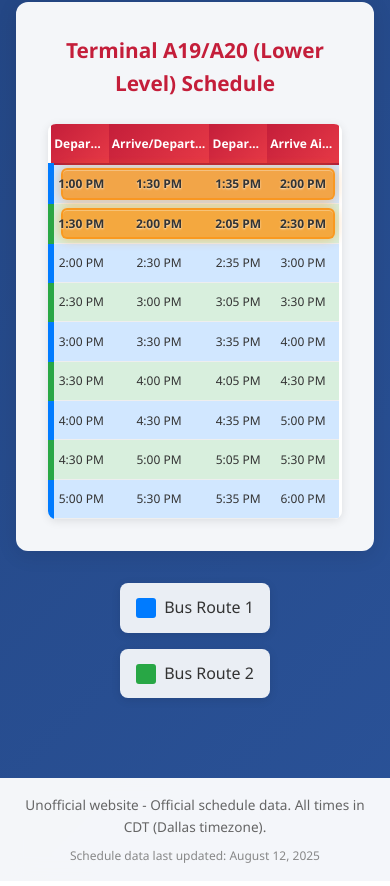
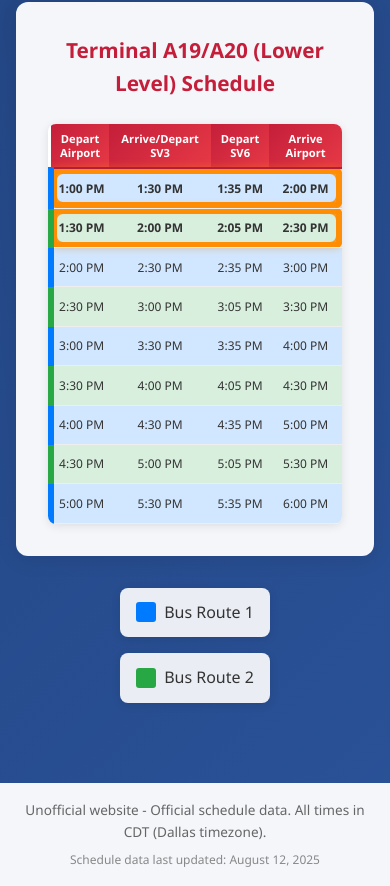
Before and after one commit to Jxck-S/aa-skyview-shuttle, a plain HTML site: page index.html in a window 390 px wide. Shown: the part 1258-2144 px from the top of the page. Drawn offline with Linux system fonts and the light colour scheme.

Commit message:
Replace after with border

```diff
--- a/styles.css
+++ b/styles.css
@@ -600,51 +600,35 @@ input:checked + .slider:before {
     border-left-width: 8px;
 }
 
-/* Active trip highlight - overlays on top of bus colors */
+/* Active trip indicator - inset orange border using box-shadow */
 .schedule-table tr.active-trip {
-    position: relative;
-    /* Keep original background colors visible */
-}
-
-.schedule-table tr.active-trip::after {
-    content: '';
-    position: absolute;
-    top: 8px;
-    left: 16px;
-    right: 16px;
-    bottom: 8px;
-    background: rgba(255, 140, 0, 0.8);
-    border: 2px solid rgba(255, 140, 0, 0.8);
     border-radius: 6px;
-    pointer-events: none;
-    z-index: 1;
     animation: activeTrip 2s ease-in-out infinite alternate;
-    box-shadow: 0 0 12px rgba(255, 140, 0, 0.5),
-                inset 0 1px 0 rgba(255, 255, 255, 0.3);
-    display: table-cell;
-    max-width: 100%;
+    box-shadow: inset 6px 6px 0 0 rgba(255, 140, 0, 0.9),
+                inset -6px -6px 0 0 rgba(255, 140, 0, 0.9),
+                inset 6px -6px 0 0 rgba(255, 140, 0, 0.9),
+                inset -6px 6px 0 0 rgba(255, 140, 0, 0.9);
 }
 
 .schedule-table tr.active-trip td {
-    position: relative;
-    z-index: 2;
     font-weight: 700 !important;
     color: #333 !important;
-    text-shadow: 0 1px 2px rgba(255, 255, 255, 0.8);
 }
 
 @keyframes activeTrip {
     0% {
-        box-shadow: 0 0 8px rgba(255, 140, 0, 0.4),
-                    inset 0 1px 0 rgba(255, 255, 255, 0.2);
-        border-color: rgba(255, 140, 0, 0.6);
-        opacity: 0.8;
+        box-shadow: inset 6px 6px 0 0 rgba(255, 140, 0, 0.7),
+                    inset -6px -6px 0 0 rgba(255, 140, 0, 0.7),
+                    inset 6px -6px 0 0 rgba(255, 140, 0, 0.7),
+                    inset -6px 6px 0 0 rgba(255, 140, 0, 0.7),
+                    0 0 6px rgba(255, 140, 0, 0.3);
     }
     100% {
-        box-shadow: 0 0 16px rgba(255, 140, 0, 0.7),
-                    inset 0 1px 0 rgba(255, 255, 255, 0.4);
-        border-color: rgba(255, 140, 0, 1);
-        opacity: 1;
+        box-shadow: inset 6px 6px 0 0 rgba(255, 140, 0, 1),
+                    inset -6px -6px 0 0 rgba(255, 140, 0, 1),
+                    inset 6px -6px 0 0 rgba(255, 140, 0, 1),
+                    inset -6px 6px 0 0 rgba(255, 140, 0, 1),
+                    0 0 12px rgba(255, 140, 0, 0.6);
     }
 }
 
@@ -767,20 +751,7 @@ footer p {
         white-space: nowrap;
     }
 
-    /* Fix active trip highlighting for mobile */
-    .schedule-table tr.active-trip {
-        overflow: hidden;
-        contain: layout;
-    }
-
-    .schedule-table tr.active-trip::after {
-        top: 6px;
-        left: 8px;
-        right: 8px;
-        bottom: 6px;
-        max-width: calc(100% - 16px);
-        width: auto;
-    }
+    /* Active trip border works consistently on mobile */
 
 
 
@@ -841,7 +812,14 @@ footer p {
         font-size: 0.75rem;
     }
 
-    .schedule-table th,
+    .schedule-table th {
+        padding: 0.5rem 0.15rem;
+        white-space: normal;
+        word-wrap: break-word;
+        line-height: 1.2;
+        font-size: 0.7rem;
+    }
+
     .schedule-table td {
         padding: 0.6rem 0.2rem;
         white-space: nowrap;
@@ -849,22 +827,7 @@ footer p {
         text-overflow: ellipsis;
     }
 
-    /* Further adjust active trip highlighting for very small screens */
-    .schedule-table tr.active-trip {
-        overflow: hidden;
-        position: relative;
-        contain: layout style;
-    }
-
-    .schedule-table tr.active-trip::after {
-        top: 4px;
-        left: 4px;
-        right: 4px;
-        bottom: 4px;
-        max-width: calc(100% - 8px);
-        width: auto;
-        box-sizing: border-box;
-    }
+    /* Active trip border works consistently on small screens */
 
 
 
```
